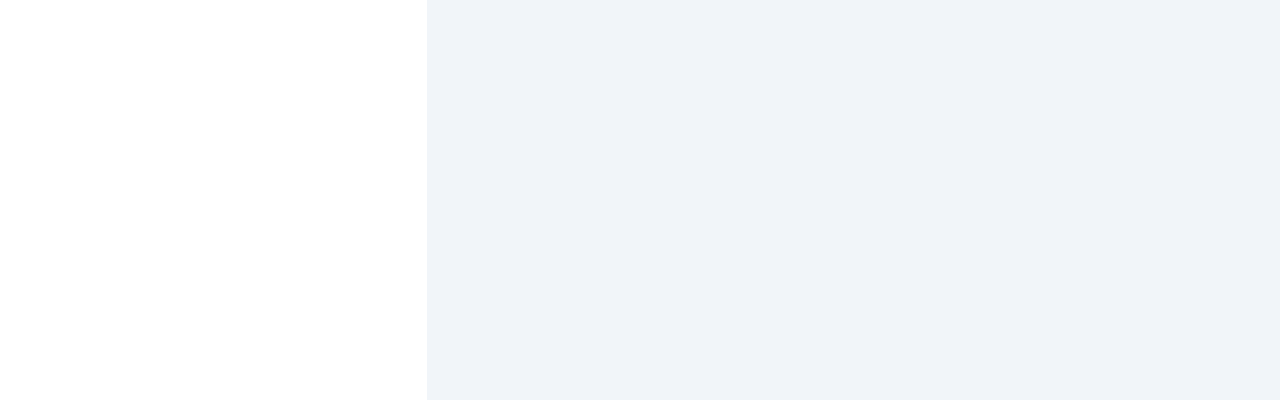
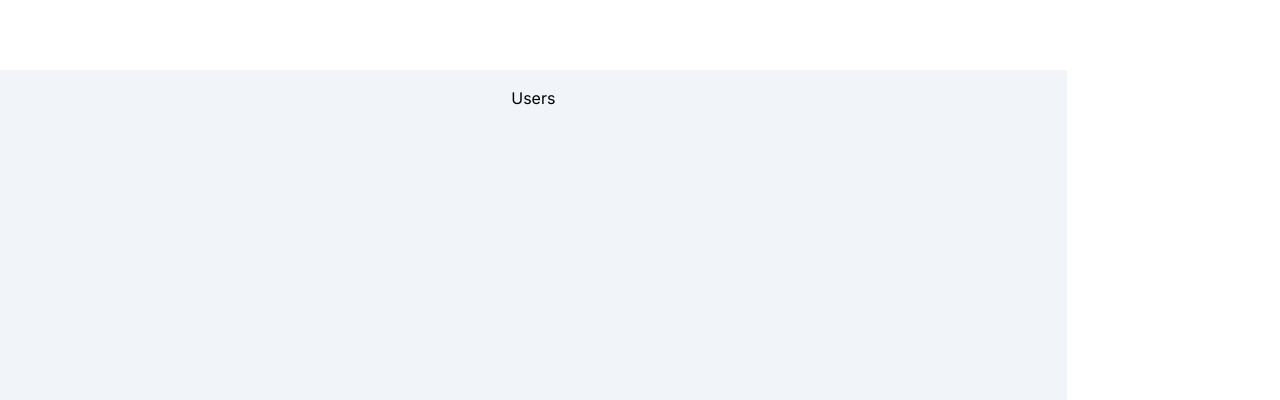
Before and after one commit to adityaqudaedah/my-admin, a Next.js app: page /users in a window 1280 px wide. Shown: the part 400-800 px from the top of the page. Built offline with nearby package versions, Linux system fonts and the light colour scheme.

Commit message:
add : layouting

```diff
--- a/src/components/content-layout.tsx
+++ b/src/components/content-layout.tsx
@@ -2,7 +2,7 @@ import React, { FC } from 'react'
 
 const ContentLayout : FC<{children : React.ReactNode}> = ({children}) => {
   return (
-      <main className='flex p-4 justify-center'>
+      <main className='max-w-100 flex p-4 justify-center'>
         {children}
     </main>
   )
--- a/src/components/main-content.tsx
+++ b/src/components/main-content.tsx
@@ -1,12 +1,10 @@
-import React, { FC, ReactNode } from 'react'
+import React, { FC, ReactNode } from "react";
 
 interface IMainContent {
-    children : React.ReactNode
+  children: React.ReactNode;
 }
-const  MainContent : FC<IMainContent> = ({children}) => {
-  return (
-    <section className="grid col-span-4 bg-slate-100">{children}</section>
-  )
-}
+const MainContent: FC<IMainContent> = ({ children }) => {
+  return <section className="col-span-5 bg-slate-100">{children}</section>;
+};
 
-export default MainContent
+export default MainContent;
```
